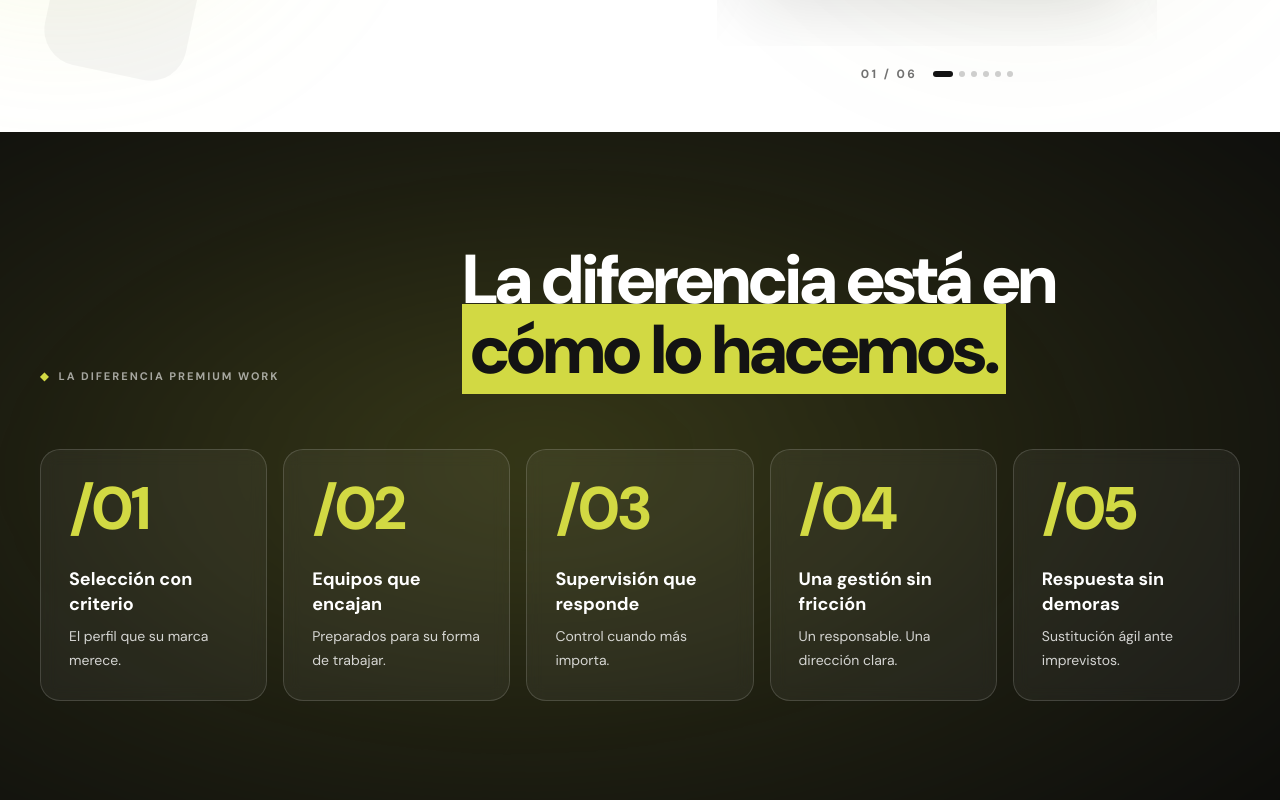
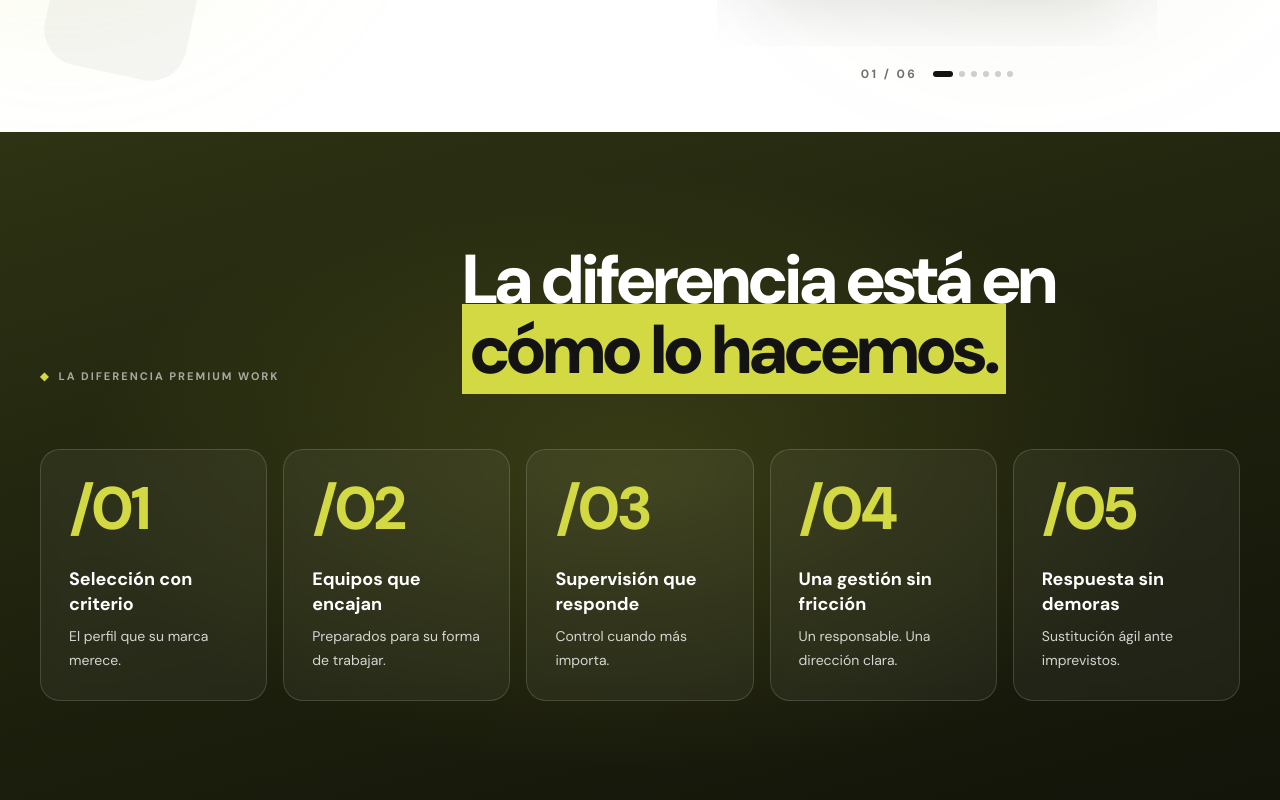
Before and after one commit to roxannaaguilera/premium-work-web, a Next.js app in the folder premium_work/: page / in a window 1280 px wide. Shown: the part 1700-2500 px from the top of the page. Built offline with nearby package versions, Linux system fonts and the light colour scheme.

Commit message:
style: give WhyUs section a distinct olive background

```diff
--- a/premium_work/components/WhyUs.tsx
+++ b/premium_work/components/WhyUs.tsx
@@ -14,7 +14,8 @@ export function WhyUs() {
   const reducedMotion = useReducedMotion();
 
   return (
-    <section id="nosotros" className="panel-dark scroll-mt-[calc(5rem+1px)] py-20 md:py-28">
+    <section id="nosotros" className="relative scroll-mt-[calc(5rem+1px)] overflow-hidden bg-[linear-gradient(165deg,#2e3314_0%,#1c1f0c_58%,#12140a_100%)] py-20 text-white md:py-28">
+      <div aria-hidden="true" className="pointer-events-none absolute inset-0 bg-[radial-gradient(ellipse_at_center,rgba(210,217,67,.14)_0%,transparent_62%)]" />
       <div className="relative z-10 mx-auto w-full max-w-[1600px] px-5 md:px-8 lg:px-10">
         <motion.header
           initial={{ opacity: 0, y: reducedMotion ? 0 : 20 }}
```
